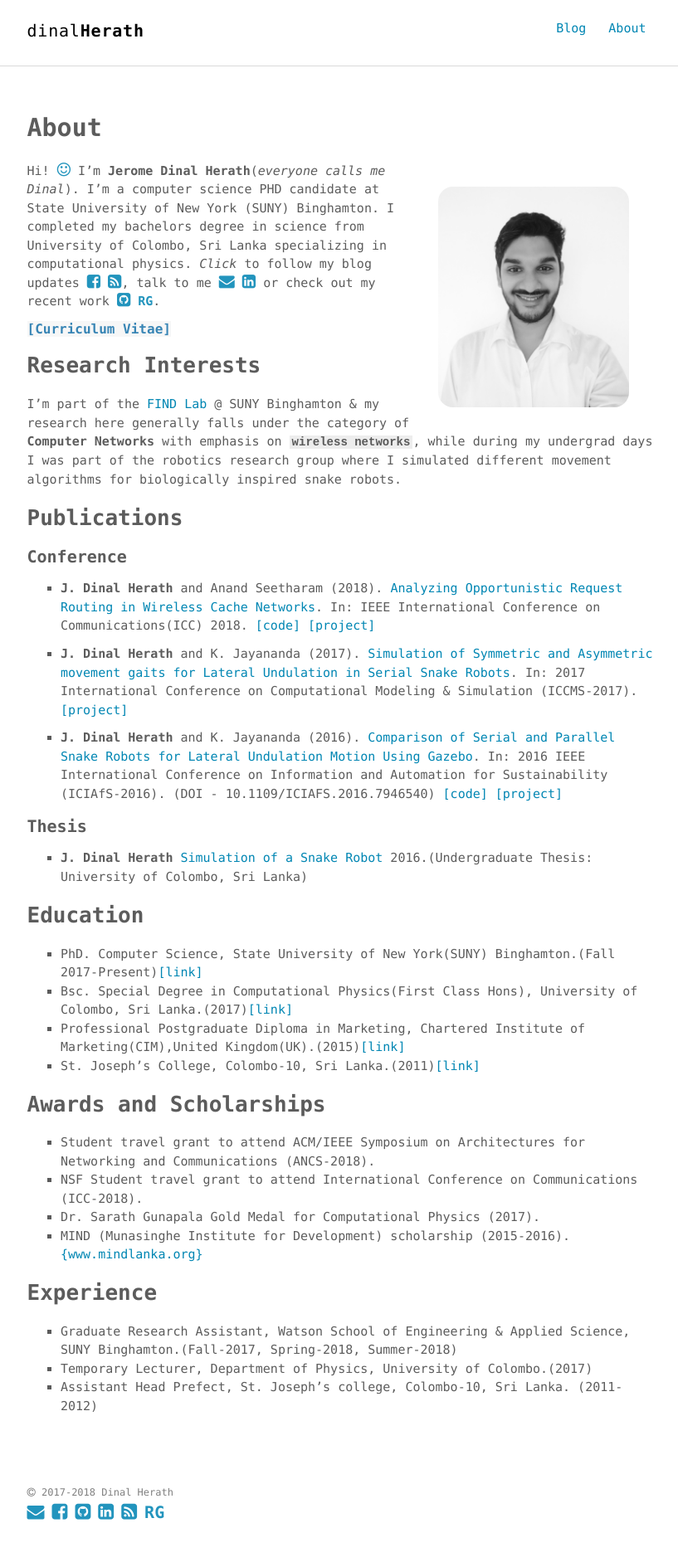
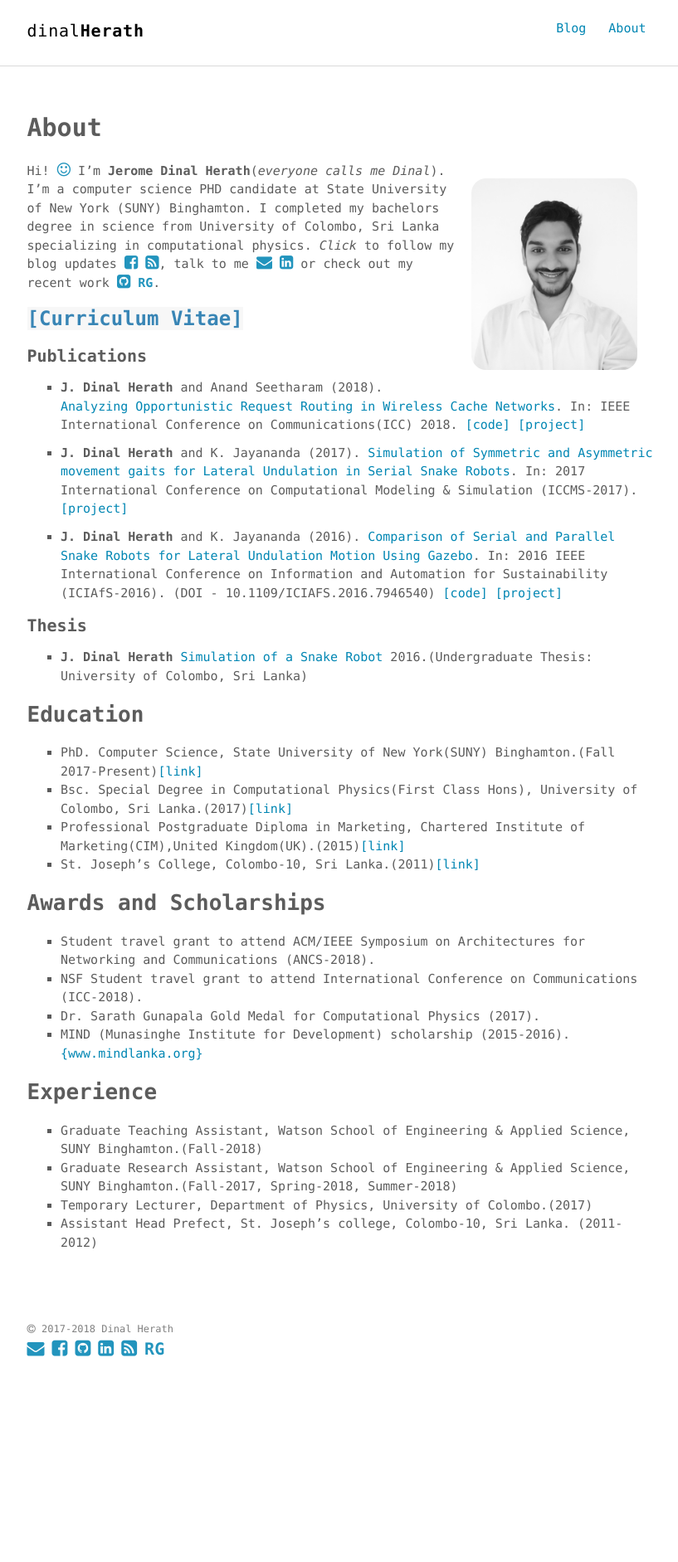
Before and after one commit to dherath/dherath.github.io, a Jekyll site: the page built from about.md, in a window 1280 px wide. Shown: the whole page at 83% size, without its empty margins (230-1047 px from the left). Built offline with Jekyll 4.4.1, drawn with Linux system fonts in a browser that asks for light colours; after the commit the page ends 1686 px from its top, so only the background shows below that.

```diff
--- a/_includes/intro.html
+++ b/_includes/intro.html
@@ -3,6 +3,6 @@
         <img src="/assets/img/image.jpg" style="width:250px;padding:10px;border-radius:48px;" align="right">
         <br><br><!---->
         <p class="lead"><!--<img src="https://upload.wikimedia.org/wikipedia/commons/5/57/Ayubowan.png" style="height:15px;" align="left"> --> Hi !! I'm <strong class="author-name" itemprop="name">{{ site.author.name }}</strong>,
-            <em itemprop = "greeting">{{site.author.greeting}}</em>. I'm a <strong itemprop="jobTitle">{{ site.author.job }}</strong> with a research focus in <strong class="author-name">Wireless Networks</strong>, <em itemprop = "greeting">I like everything from pokemon & manga to IoT & robotics.</em><!--Click here for more info about my <a href="http://dinalherath.com/about/">Research</a>--></p>
+            <em itemprop = "greeting">{{site.author.greeting}}</em>. I'm a <strong itemprop="jobTitle">{{ site.author.job }}.<!--</strong> with a research focus in <strong class="author-name">Wireless Networks</strong>, <em itemprop = "greeting">I like everything from pokemon & manga to IoT & robotics.</em><!--Click here for more info about my <a href="http://dinalherath.com/about/">Research</a>--></p>
   </div>
 </section>
--- a/about.md
+++ b/about.md
@@ -6,7 +6,7 @@ permalink: /about/
 
 <!--<div class="post-container">-->
   <!--<div class="post-image-1" align="right">-->
-  	<img src="/assets/img/image.jpg" style="width:290px;padding:30px;border-radius:48px;" align="right">
+<img src="/assets/img/image.jpg" style="width:240px;padding:20px;border-radius:38px;" align="right">
   <!-- </div> -->
 Hi! <i class="fa fa-smile-o" aria-hidden="true" style="font-size:19px;color:#2294bd"></i> I'm **Jerome Dinal Herath**(_everyone calls me Dinal_). I'm a computer science PHD candidate at State University of New York (SUNY) Binghamton. I completed my bachelors degree in science from University of Colombo, Sri Lanka specializing in computational physics. _Click_ to follow my blog updates
 <a href="https://www.facebook.com/dinalHerath" target="_blank"><i class="fa fa-facebook-square" style="font-size:19px;color:#2294bd"></i></a>
@@ -17,15 +17,17 @@ talk to me
 or check out my recent work
 <a href="https://github.com/dherath" target="blank"><i class="fa fa-github-square" style="font-size:19px;color:#2294bd"></i></a>
 <a href="https://www.researchgate.net/profile/Jerome_Dinal_Herath" target="blank"> <i style="color:#2294bd;font-weight:bold;"> RG</i></a>.
-<h5><a href="{{site.url}}/dinal_cv.pdf"><span style="background-color: #f7f7f7;color:#3885B5">[Curriculum Vitae]</span></a></h5>
 
-## Research Interests
 
-I'm part of the [FIND Lab](https://cs.binghamton.edu/~find/){:target="blank"} @ SUNY Binghamton & my research here generally falls under the category of **Computer Networks** with emphasis on **`wireless networks`**, while during my undergrad days I was part of the robotics research group where I simulated different movement algorithms for biologically inspired snake robots. <!--If you're interested in my work please visit my research gate page, where I'd be happy to share my work with anyone interested.-->
+<h3><a href="{{site.url}}/dinal_cv.pdf"><span style="background-color: #f7f7f7;color:#3885B5">[Curriculum Vitae]</span></a></h3>
 
-## Publications
+<!--## Research-->
 
-#### Conference
+<!--I'm part of the [FIND Lab](https://cs.binghamton.edu/~find/){:target="blank"} @ SUNY Binghamton & my research here generally falls under the category of **Computer Networks** with emphasis on **`wireless networks`**, while during my undergrad days I was part of the robotics research group where I simulated different movement algorithms for biologically inspired snake robots. <!--If you're interested in my work please visit my research gate page, where I'd be happy to share my work with anyone interested.-->
+
+<!--## Publications -->
+
+#### Publications
 
 - **J. Dinal Herath** and Anand Seetharam (2018). [Analyzing Opportunistic Request Routing in Wireless Cache Networks]({{site.url}}/papers/2018ICC.pdf). In: IEEE International Conference on Communications(ICC) 2018. [[code]](https://github.com/dherath/Markovian_model_for_Opportunistic_Request_Routing) [[project]](https://www.researchgate.net/project/Models-for-Opportunistic-Request-Routing-in-Cache-Networks)
 
@@ -53,6 +55,7 @@ I'm part of the [FIND Lab](https://cs.binghamton.edu/~find/){:target="blank"} @
 
 ## Experience
 
+- Graduate Teaching Assistant, Watson School of Engineering & Applied Science, SUNY Binghamton.(Fall-2018)
 - Graduate Research Assistant, Watson School of Engineering & Applied Science, SUNY Binghamton.(Fall-2017, Spring-2018, Summer-2018)
 - Temporary Lecturer, Department of Physics, University of Colombo.(2017)
 - Assistant Head Prefect, St. Joseph's college, Colombo-10, Sri Lanka. (2011-2012)
```
Also changed, not shown: _posts/2018-07-17-git-support.md (deleted, +0 -32 lines), 7 other files.
